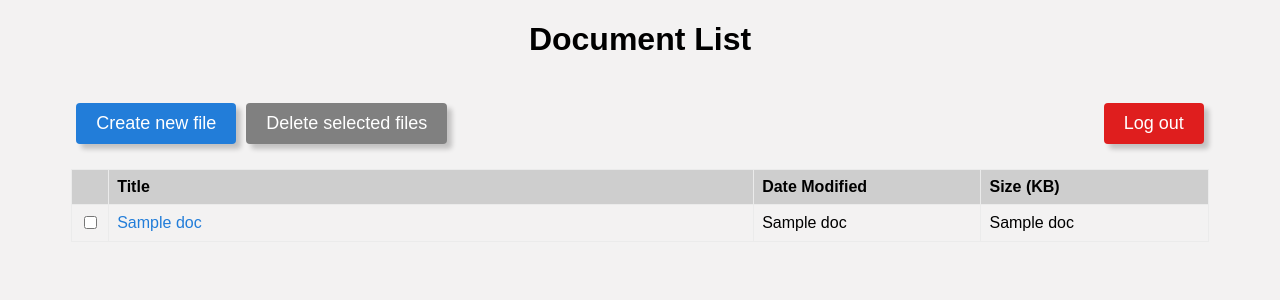
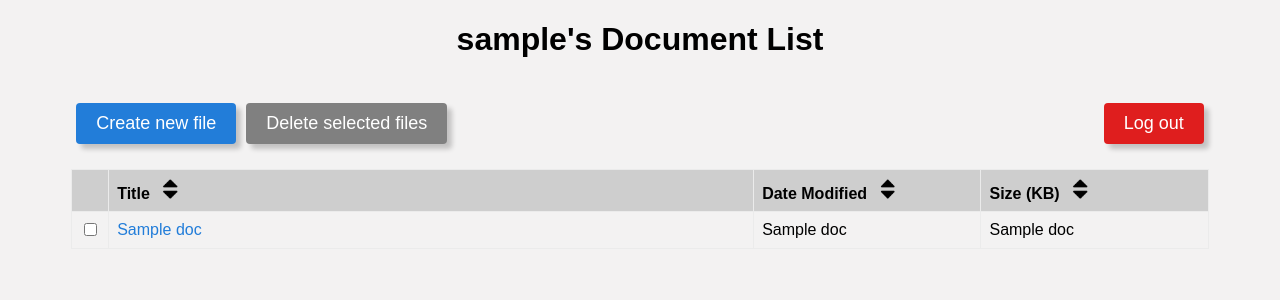
Before and after one commit to limshixun/Online-Text-Editor, a Python web app: template templates/manage.html in a window 1280 px wide. Shown: the top 300 px of the page. Run offline with Jinja, Linux system fonts and the light colour scheme; the template is opened without the code that fills it: most values are stand-ins (such as "Sample title", 1, 10 or a date in 2020).

Commit message:
added home, fix popup required, change font size,

```diff
--- a/static/manage.css
+++ b/static/manage.css
@@ -133,3 +133,20 @@ td a.file-link{
     text-decoration: none;
     color: #227dd9;
 }
+
+th button.box{
+    margin-left: auto;
+    background-color: transparent;
+    border: transparent;
+}
+
+th button.box img{
+    background-color: transparent;
+    border: transparent;
+    max-width: 20px;
+    max-height: 20px;
+}
+
+th button.box img:hover{
+    background-color: #e7e6e6e3;
+}
--- a/templates/manage.html
+++ b/templates/manage.html
@@ -4,10 +4,10 @@
     <meta charset="UTF-8">
     <meta name="viewport" content="width=device-width, initial-scale=1.0">
     <link rel= "stylesheet" type= "text/css" href= "{{ url_for('static', filename='manage.css') }}">
-    <title>{{username}}Documents</title>
+    <title>Documents</title>
 </head>
 <body>
-    <h1>Document List</h1>
+    <h1>{{username}}'s Document List</h1>
     <br>
     <form class="container" id="manageDoc" method="post" action="/">
         <div class="menu">
@@ -15,13 +15,22 @@
             <button class="btn-disabled warning" type="button" id="delBtn" onclick="openPopup('del')" disabled>Delete selected files</button>
             <input class="warning" type="submit" name="logout" id="logout" value="Log out">
         </div>
-        <table class="table-container">
+        <table class="table-container" id="doc-table">
             <thead>
                 <tr>
                     <th> </th>
-                    <th>Title</th>
-                    <th>Date Modified</th>
-                    <th>Size (KB)</th>
+                    <th class="flex">
+                        <label>Title</label>
+                        <button type="button" id="title" class="box sort"><img src="../static/icon/up-down.png"></button>
+                    </th>
+                    <th class="flex" >
+                        <label>Date Modified</label>
+                        <button type="button" id="date" class="box sort"><img src="../static/icon/up-down.png"></button>
+                    </th>
+                    <th class="flex">
+                        <label>Size (KB)</label>
+                        <button type="button" id="size" class="box sort"><img src="../static/icon/up-down.png"></button>
+                    </th>
                 </tr>
             </thead>
             <tbody>
@@ -41,7 +50,7 @@
         <form class="popup-form" method="post" action="/">
             <h2>Create New Document</h2>
             <label>Document name</label><br>
-            <input type="text" name="DocName" id="DocName" >
+            <input type="text" name="DocName" id="DocName" required>
 
             <div>
                 <input type="submit" name="createDoc" id="createDoc" value="Create">
@@ -55,7 +64,7 @@
             <h2>The selected documents will be delete PERMANENTLY</h2>
             <input type="hidden" name="doc_ids" id="doc_ids" value="">
             <div>
-                <input type="submit" name="ConfirmDel" id="ConfirmDel" value="Yes">
+                <input type="submit" name="ConfirmDel" id="ConfirmDel" value="Yes" required>
                 <button type="button" onclick="closePopup('del')">Cancel</button>
             </div>
         </form>
@@ -66,6 +75,8 @@
         let delPopup = document.getElementById("del-popup")
         let checkboxes = document.querySelectorAll('input[type="checkbox"]');
         let doc_ids = document.getElementById("doc_ids")
+        let sortButtons = document.querySelectorAll('button[class="box sort"]')
+        let manageForm = document.getElementById("manageDoc")
 
         function openPopup(type){
             if (type == 'cre'){
@@ -133,6 +144,54 @@
             checkbox.addEventListener("change", enableDelNDownBtn);
         });
 
+        function setSortImage(button,type){
+            let imgElem = button.querySelector('img')
+            if (type == "neutral"){
+                imgElem.src = "../static/icon/up-down.png"
+            }else if (type == "descending"){
+                imgElem.src = "../static/icon/down-arrow.png"
+            }else if (type == "ascending"){
+                imgElem.src = "../static/icon/up-arrow.png"
+            }else{
+                throw Error("wrong button or type in setSortImage")
+            }
+        }
+
+        function resetSort(){
+            sortButtons.forEach((button) => {
+                setSortImage(button,"neutral")
+            })
+        }
+
+        function changeDiagram(button){
+            let imgElem = button.querySelector('img')
+            let src = imgElem.src;
+            resetSort()
+            console.log(src)
+            if (src.includes("up-down.png")) {
+                setSortImage(button, "descending");
+            } else if (src.includes("down-arrow.png")) {
+                setSortImage(button, "ascending");
+            } else if (src.includes("up-arrow.png")) {
+                setSortImage(button, "neutral");
+            } else {
+                throw Error("Error in changeDiagram()");
+            }
+        }
+
+        sortButtons.forEach((button) => {
+            button.addEventListener("click", () => {
+                console.log(button)
+                changeDiagram(button)
+            });
+        })
+
+        let table = document.getElementById("doc-table")
+
+        function sortTable(){
+
+        }
+
     </script>
 </body>
 </html>
```
Also changed, not shown: app.py (+22 -7 lines), static/text_editor.css (+16 -3 lines), templates/text_editor.html (+18 -3 lines), static/icon/down-arrow.png (added), static/icon/up-arrow.png (added), static/icon/up-down.png (added).
